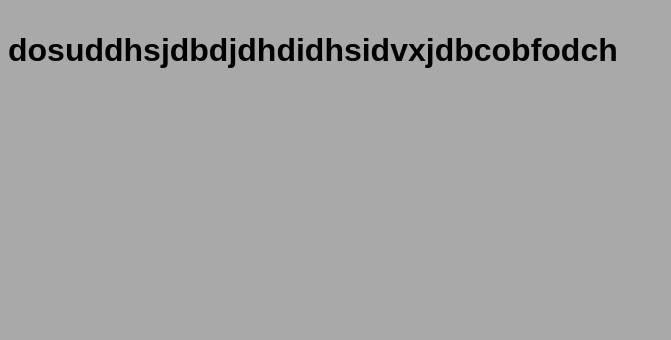
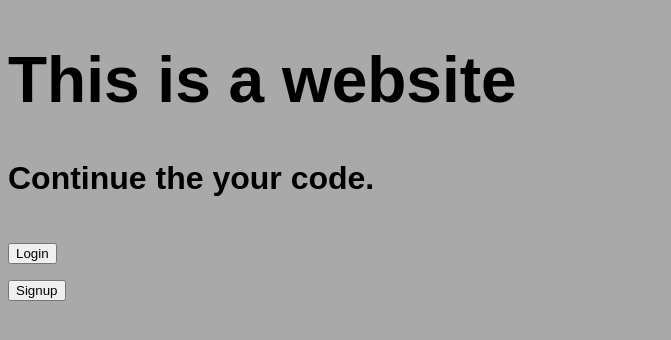
Before and after one commit to zzasaa-jpg/-32-_0-9-, a plain HTML site: page Index.html in a window 1280 px wide. Shown: the whole page, without its empty margins (0-671 px from the left). Drawn offline with Linux system fonts and the light colour scheme.

Commit message:
Update Index.html

```diff
--- a/Index.html
+++ b/Index.html
@@ -4,12 +4,17 @@
 <head>
   <meta charset="UTF-8">
   <meta name="viewport" content="width=device-width, initial-scale=1">
-  <title>pdf</title>
+  <title>website</title>
   <link rel="stylesheet" href="d.css">
 </head>
 
 <body>
-  <p>dosuddhsjdbdjdhdidhsidvxjdbcobfodch</p>
+  <h1>This is a website</h1>
+  <p>Continue the your code.</p>
+  <a href="/index.html"><button>Login</button></a>
+  <div class="bt">
+  <a href="/index.html"><button>Signup</button></a>
+  </div>
 
 </body>
 
```
